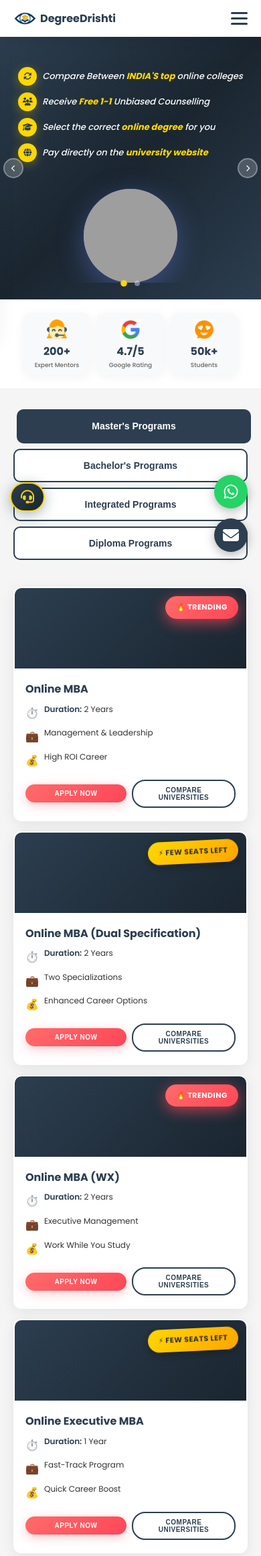
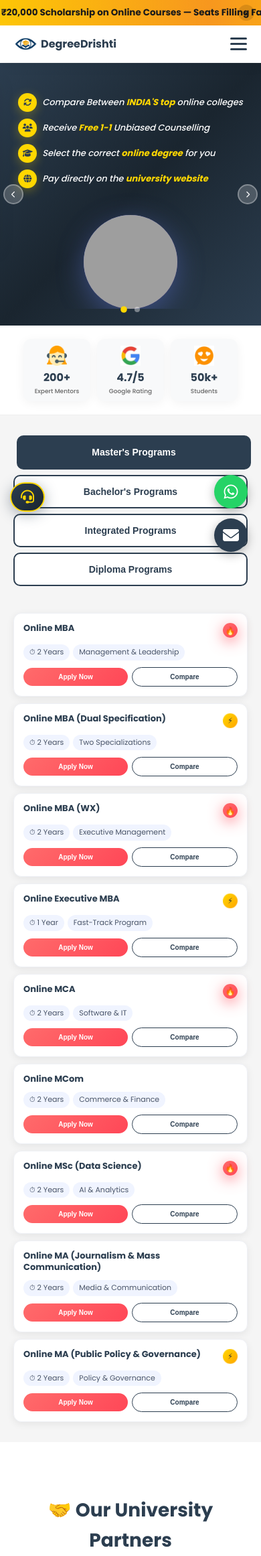
Before and after one commit to samarth207/DegreeDrishti, a PHP site: page / in a window 390 px wide. Shown: the top 2323 px of the page at 67% size. Run offline with PHP 8.4, Linux system fonts and the light colour scheme; data comes from the database, SQL or seed files in the repository; grey boxes are pictures that could not be loaded.

```diff
--- a/index.html
+++ b/index.html
@@ -77,6 +77,16 @@
     </script>
 </head>
 <body>
+    <!-- Promo Banner -->
+    <div class="promo-banner" id="promoBanner">
+        <div class="banner-inner">
+            <span class="banner-badge">🎉 Limited Time</span>
+            <span class="banner-text">Get up to <strong>₹20,000 Scholarship</strong> on Online Courses &mdash; Seats Filling Fast!</span>
+            <a href="/contact" class="banner-cta">Claim Now &rarr;</a>
+        </div>
+        <button class="banner-close" onclick="dismissBanner()" aria-label="Close">&times;</button>
+    </div>
+
     <!-- Navigation Bar -->
     <nav class="navbar">
         <div class="container">
@@ -369,33 +456,14 @@
                 </div>
                 <div class="counselor-card">
                     <div class="counselor-img-wrap">
-                        <img src="images/counselor6.png" alt="Mr. Amit Patel">
+                        <img src="images/counselor6.png" alt="Md Faiz">
                     </div>
                     <div class="counselor-info">
-                        <h3>Mr. Amit Patel</h3>
-                        <p class="qualification">M.Ed, Academic Advisor</p>
+                        <h3>Md Faiz</h3>
+                        <p class="qualification">M.Ed, Educational Consultant</p>
                         <div class="stats">
                             <div class="stat">
                                 <span class="stat-number">4200+</span>
-                                <span class="stat-label">Students Counselled</span>
-                            </div>
-                            <div class="stat">
-                                <span class="stat-number">7 Years</span>
-                                <span class="stat-label">Experience</span>
-                            </div>
-                        </div>
-                    </div>
-                </div>
-                <div class="counselor-card">
-                    <div class="counselor-img-wrap">
-                        <img src="images/counselor4.jpg" alt="Ms. Sneha Reddy">
-                    </div>
-                    <div class="counselor-info">
-                        <h3>Ms. Sneha Reddy</h3>
-                        <p class="qualification">MBA, Career Counselor</p>
-                        <div class="stats">
-                            <div class="stat">
-                                <span class="stat-number">4000+</span>
                                 <span class="stat-label">Students Counselled</span>
                             </div>
                             <div class="stat">
@@ -405,70 +473,12 @@
                         </div>
                     </div>
                 </div>
-                <!-- Duplicate for seamless loop -->
                 <div class="counselor-card">
                     <div class="counselor-img-wrap">
-                        <img src="images/counselor1.jpg" alt="Mr. Amogh Shukla">
+                        <img src="images/counselor5.jpeg" alt="Ms. Sweta Singh">
                     </div>
                     <div class="counselor-info">
-                        <h3>Mr. Amogh Shukla</h3>
-                        <p class="qualification">MBA, Academic Advisor</p>
-                        <div class="stats">
-                            <div class="stat">
-                                <span class="stat-number">2000+</span>
-                                <span class="stat-label">Students Counselled</span>
-                            </div>
-                            <div class="stat">
-                                <span class="stat-number">5 Years</span>
-                                <span class="stat-label">Experience</span>
-                            </div>
-                        </div>
-                    </div>
-                </div>
-                <div class="counselor-card">
-                    <div class="counselor-img-wrap">
-                        <img src="images/counselor2.jpg" alt="Ms. Shivani">
-                    </div>
-                    <div class="counselor-info">
-                        <h3>Ms. Shivani</h3>
-                        <p class="qualification">MBA, Career Counselor</p>
-                        <div class="stats">
-                            <div class="stat">
-                                <span class="stat-number">1500+</span>
-                                <span class="stat-label">Students Counselled</span>
-                            </div>
-                            <div class="stat">
-                                <span class="stat-number">5 Years</span>
-                                <span class="stat-label">Experience</span>
-                            </div>
-                        </div>
-                    </div>
-                </div>
-                <div class="counselor-card">
-                    <div class="counselor-img-wrap">
-                        <img src="images/counselor6.png" alt="Mr. Amit Patel">
-                    </div>
-                    <div class="counselor-info">
-                        <h3>Mr. Amit Patel</h3>
-                        <p class="qualification">M.Ed, Educational Consultant</p>
-                        <div class="stats">
-                            <div class="stat">
-                                <span class="stat-number">4200+</span>
-                                <span class="stat-label">Students Counselled</span>
-                            </div>
-                            <div class="stat">
-                                <span class="stat-number">10 Years</span>
-                                <span class="stat-label">Experience</span>
-                            </div>
-                        </div>
-                    </div>
-                </div>
-                <div class="counselor-card">
-                    <div class="counselor-img-wrap">
-                        <img src="images/counselor5.png" alt="Ms. Sneha Singh">
-                    </div>
-                    <div class="counselor-info">
-                        <h3>Ms. Sneha Singh</h3>
+                        <h3>Ms. Sweta Singh</h3>
                         <p class="qualification">MBA, Career Counselor</p>
                         <div class="stats">
                             <div class="stat">
--- a/styles.css
+++ b/styles.css
@@ -41,29 +41,132 @@ body {
     padding: 0 20px;
 }
 
+/* Promo Banner */
+.promo-banner {
+    background: linear-gradient(90deg, #f7971e, #ffd200, #f7971e);
+    background-size: 200% 100%;
+    animation: bannerShine 3s linear infinite;
+    color: #1a1a1a;
+    text-align: center;
+    padding: 0 44px 0 0;
+    font-size: 13.5px;
+    font-weight: 700;
+    position: fixed;
+    top: 0;
+    left: 0;
+    right: 0;
+    z-index: 1100;
+    line-height: 1;
+    height: 38px;
+    display: flex;
+    align-items: center;
+    justify-content: center;
+    overflow: hidden;
+}
+
+@keyframes bannerShine {
+    0%   { background-position: 200% 0; }
+    100% { background-position: -200% 0; }
+}
+
+.promo-banner .banner-inner {
+    display: flex;
+    align-items: center;
+    gap: 10px;
+    white-space: nowrap;
+}
+
+.promo-banner .banner-badge {
+    background: #e63946;
+    color: #fff;
+    font-size: 11px;
+    font-weight: 800;
+    padding: 3px 10px;
+    border-radius: 20px;
+    text-transform: uppercase;
+    letter-spacing: 0.5px;
+    animation: badgePop 1.2s ease-in-out infinite alternate;
+}
+
+@keyframes badgePop {
+    from { transform: scale(1); }
+    to   { transform: scale(1.08); }
+}
+
+.promo-banner .banner-text {
+    color: #1a1a1a;
+}
+
+.promo-banner .banner-cta {
+    display: inline-flex;
+    align-items: center;
+    gap: 5px;
+    background: #1a1a1a;
+    color: #ffd200;
+    font-size: 12px;
+    font-weight: 800;
+    padding: 5px 14px;
+    border-radius: 20px;
+    text-decoration: none;
+    transition: background 0.2s;
+    margin-left: 4px;
+    letter-spacing: 0.3px;
+}
+
+.promo-banner .banner-cta:hover {
+    background: #333;
+    text-decoration: none;
+    color: #ffd200;
+}
+
+.promo-banner .banner-close {
+    position: absolute;
+    right: 10px;
+    top: 50%;
+    transform: translateY(-50%);
+    background: rgba(0,0,0,0.12);
+    border: none;
+    color: #1a1a1a;
+    font-size: 15px;
+    cursor: pointer;
+    line-height: 1;
+    width: 24px;
+    height: 24px;
+    border-radius: 50%;
+    display: flex;
+    align-items: center;
+    justify-content: center;
+}
+
+.promo-banner .banner-close:hover {
+    background: rgba(0,0,0,0.25);
+}
+
 /* Navigation Bar */
 .navbar {
-    background: rgba(255, 255, 255, 0.95);
+    background: rgba(255, 255, 255, 0.97);
     backdrop-filter: blur(10px);
     box-shadow: 0 2px 20px rgba(0, 0, 0, 0.1);
-    position: sticky;
-    top: 0;
+    position: fixed;
+    top: 38px;
+    left: 0;
+    right: 0;
     z-index: 1000;
-    transition: all 0.3s ease;
+    transition: top 0.3s ease;
 }
 
 .navbar .container {
     display: flex;
     justify-content: space-between;
     align-items: center;
-    padding: 10px 20px;
+    padding: 10px 21px;
 }
 
 .logo {
     display: flex;
     align-items: center;
     gap: 5px;
-    font-size: 24px;
+    font-size: 22px;
     font-weight: bold;
     color: var(--primary-blue);
     text-decoration: none;
@@ -77,15 +180,15 @@ a.logo:hover {
 }
 
 .logo img {
-    width: 57px;
-    height: 57px;
+    width: 38px;
+    height: 38px;
     object-fit: contain;
 }
 
 .nav-links {
     display: flex;
     list-style: none;
-    gap: 30px;
+    gap: 4px;
     align-items: center;
 }
 
@@ -93,8 +196,9 @@ a.logo:hover {
     text-decoration: none;
     color: var(--text-dark);
     font-weight: 500;
+    font-size: 13.5px;
     transition: color 0.3s;
-    padding: 8px 15px;
+    padding: 6px 10px;
 }
 
 .nav-links a:hover,
@@ -239,6 +343,7 @@ a.logo:hover {
 
 /* Hero Section Carousel */
 .hero-section {
+    margin-top: 94px;
     position: relative;
     overflow: hidden;
 }
@@ -848,32 +953,30 @@ a.logo:hover {
 .course-cards {
     display: grid;
     grid-template-columns: repeat(3, 1fr);
-    gap: 20px;
+    gap: 16px;
 }
 
 .course-card {
     background: var(--white);
-    border-radius: 15px;
-    overflow: hidden;
-    box-shadow: 0 4px 20px rgba(0, 0, 0, 0.08);
-    transition: all 0.4s cubic-bezier(0.175, 0.885, 0.32, 1.275);
+    border-radius: 12px;
+    box-shadow: 0 3px 12px rgba(0, 0, 0, 0.07);
+    transition: all 0.25s ease;
+    border: 1.5px solid #eef0f5;
+    display: flex;
+    flex-direction: column;
+    padding: 16px;
+    gap: 10px;
     position: relative;
-    border: 2px solid transparent;
 }
 
 .course-card:hover {
-    transform: translateY(-15px) scale(1.02);
-    box-shadow: 0 20px 40px rgba(0, 0, 0, 0.15);
     border-color: var(--primary-blue);
+    box-shadow: 0 8px 24px rgba(102, 126, 234, 0.18);
+    transform: translateY(-4px);
 }
 
 .course-image {
-    position: relative;
-    height: 120px;
-    background: linear-gradient(135deg, var(--primary-blue), var(--dark-blue));
-    display: flex;
-    align-items: center;
-    justify-content: center;
+    display: none;
 }
 
 .course-image img {
@@ -883,19 +986,14 @@ a.logo:hover {
 }
 
 .badge {
-    position: absolute;
-    top: 12px;
-    right: 12px;
-    padding: 8px 16px;
-    border-radius: 25px;
-    font-size: 11px;
-    font-weight: 700;
-    color: var(--white);
-    text-transform: uppercase;
-    letter-spacing: 0.5px;
-    box-shadow: 0 4px 15px rgba(0, 0, 0, 0.3);
-    animation: badgePulse 2s ease-in-out infinite;
-    z-index: 10;
+    display: inline-flex;
+    align-items: center;
+    justify-content: center;
+    flex-shrink: 0;
+    width: 22px;
+    height: 22px;
+    border-radius: 50%;
+    font-size: 12px;
 }
 
 @keyframes badgePulse {
@@ -941,15 +1039,46 @@ a.logo:hover {
     }
 }
 
+.course-header {
+    display: flex;
+    align-items: flex-start;
+    justify-content: space-between;
+    gap: 6px;
+    margin-bottom: 2px;
+}
+
+.course-name {
+    color: var(--primary-blue);
+    font-size: 14px;
+    font-weight: 700;
+    line-height: 1.3;
+}
+
+.meta-tags {
+    display: flex;
+    gap: 5px;
+    flex-wrap: wrap;
+    flex: 1;
+}
+
+.meta-tag {
+    background: #f0f4ff;
+    color: #4a5568;
+    font-size: 11px;
+    padding: 3px 9px;
+    border-radius: 20px;
+    white-space: nowrap;
+}
+
+.course-left {
+    display: flex;
+    flex-direction: column;
+    gap: 8px;
+    flex: 1;
+}
+
 .course-info {
-    padding: 18px 16px;
-}
-
-.course-info h3 {
-    color: var(--primary-blue);
-    font-size: 18px;
-    margin-bottom: 8px;
-    font-weight: 700;
+    display: contents;
 }
 
 .course-full-name {
@@ -999,12 +1128,13 @@ a.logo:hover {
 
 .course-actions {
     display: flex;
-    gap: 8px;
+    gap: 6px;
     align-items: center;
+    margin-top: auto;
 }
 
 .btn-apply-course {
-    padding: 9px 18px;
+    padding: 7px 16px;
     background: linear-gradient(135deg, #FF6B6B, #FF4757);
     color: var(--white);
     border: none;
@@ -1012,17 +1142,13 @@ a.logo:hover {
     font-size: 12px;
     font-weight: 700;
     cursor: pointer;
-    transition: all 0.3s;
-    text-transform: uppercase;
-    letter-spacing: 0.5px;
-    box-shadow: 0 4px 15px rgba(255, 71, 87, 0.3);
+    transition: all 0.2s;
     flex: 1;
 }
 
 .btn-apply-course:hover {
     background: linear-gradient(135deg, #FF4757, #FF3838);
-    transform: translateY(-3px);
-    box-shadow: 0 6px 20px rgba(255, 71, 87, 0.5);
+    box-shadow: 0 3px 10px rgba(255, 71, 87, 0.4);
 }
 
 .btn-apply-course:active {
@@ -1030,17 +1156,15 @@ a.logo:hover {
 }
 
 .btn-compare {
-    padding: 9px 16px;
+    padding: 7px 14px;
     background: var(--white);
     color: var(--primary-blue);
-    border: 2px solid var(--primary-blue);
+    border: 1.5px solid var(--primary-blue);
     border-radius: 20px;
-    font-size: 11px;
+    font-size: 12px;
     font-weight: 600;
     cursor: pointer;
-    transition: all 0.3s;
-    text-transform: uppercase;
-    letter-spacing: 0.5px;
+    transition: all 0.2s;
     flex: 1;
 }
 
@@ -2481,7 +2605,7 @@ a.logo:hover {
 
     .course-cards {
         grid-template-columns: repeat(2, 1fr);
-        gap: 15px;
+        gap: 12px;
     }
 
     .partners-grid {
@@ -2532,6 +2656,15 @@ a.logo:hover {
 
     .course-cards {
         grid-template-columns: 1fr;
+        gap: 10px;
+    }
+
+    .course-card {
+        padding: 14px;
+    }
+
+    .course-name {
+        font-size: 13px;
     }
 
     .course-categories {
```
Also changed, not shown: other parts of index.html (+80 -3 lines), compare.css (+8 -8 lines), script.js (+23 -23 lines), images/counselor2.jpeg (added), images/counselor2.jpg (deleted), images/counselor3.jpeg (added), images/counselor3.jpg (deleted), images/counselor4.jpeg (added), images/counselor4.jpg (deleted), images/counselor5.jpeg (added), images/counselor5.png (deleted), images/counselor6.png.
